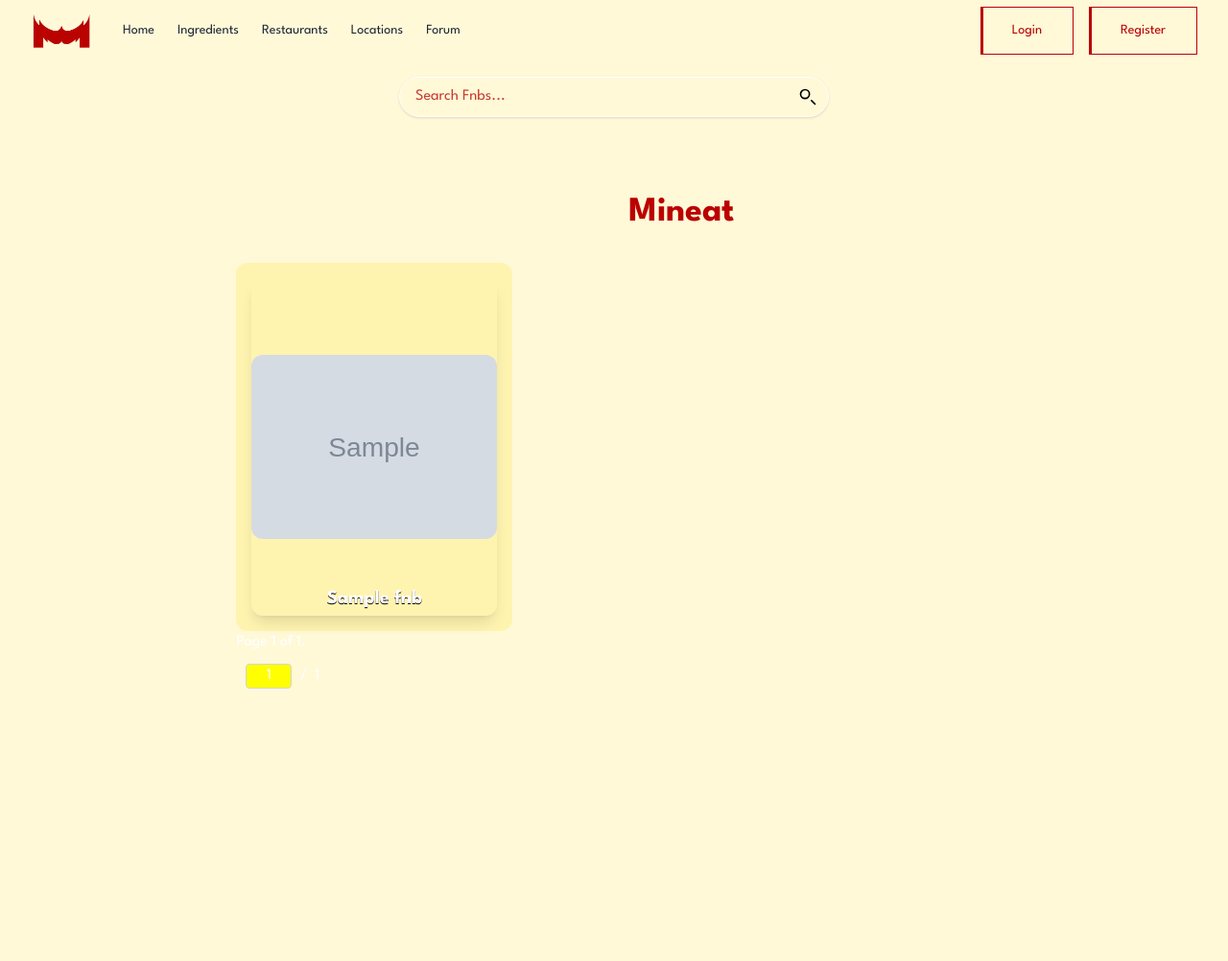
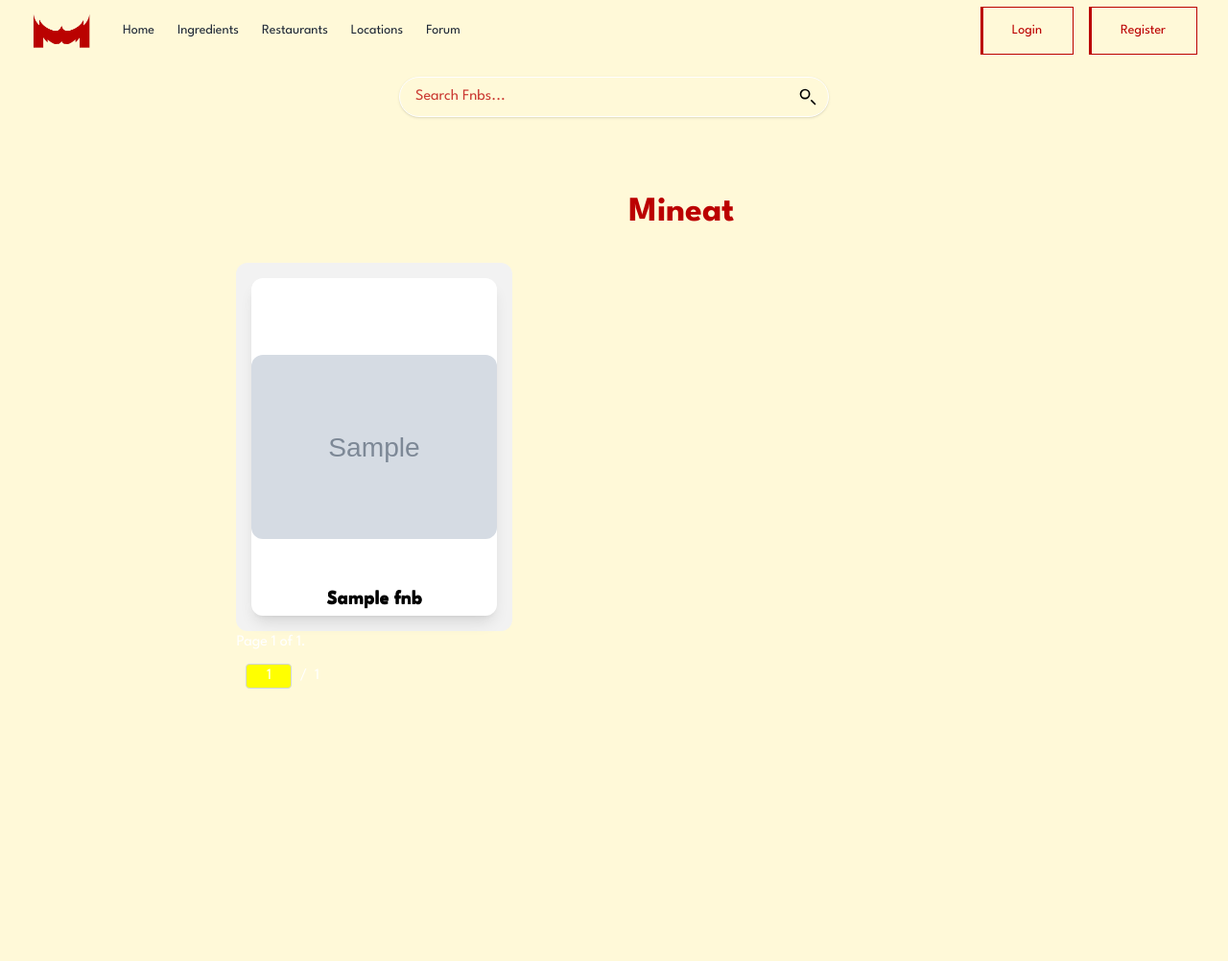
Before and after one commit to C04-PBP/mineat, a Django app: page /filter/ in a window 1280 px wide. Shown: the whole page at 96% size. Run offline with Django 5.2, Linux system fonts and the light colour scheme; tables that the repository leaves empty hold one stand-in row (values such as "Sample post"); grey boxes marked "Sample" are stand-in pictures; some libraries are stand-ins or nearby versions.

Commit message:
Merubah warna text dalam fnb

```diff
--- a/fnb/templates/fnb_card.html
+++ b/fnb/templates/fnb_card.html
@@ -30,7 +30,7 @@
         bottom: 10px;
         width: 100%;
         text-align: center;
-        color: white;
+        color: black;
         transform: translateY(30px) translateZ(50px);
         transition: transform 0.3s ease;
     }
@@ -63,8 +63,8 @@
 
 {% block content %}
 <a class="tilt-card-container" href='{% url "review:show_review" %}?id={{ fnb.id }}'>
-    <div class="tilt-card relative h-96 w-72 rounded-xl bg-gradient-to-br from-[#FFF3B0] to-[#FFF3B0]">
-        <div class="image-container absolute inset-4 grid place-content-center rounded-xl shadow-lg"
+    <div class="tilt-card relative h-96 w-72 rounded-xl bg-gradient-to-br from-[#F2F2F2] to-[#F2F2F2]">
+        <div class="image-container absolute inset-4 grid place-content-center rounded-xl shadow-lg bg-white"
             style="transform: translateZ(75px);">
             <img src="{{ fnb.image }}" alt="{{ fnb.name }}" class="rounded-xl object-cover h-full w-full" />
 
@@ -72,7 +72,7 @@
 
             <div class="text-content">
                 <p class="text-center text-xl font-bold [text-shadow:_0_1px_0_rgb(0_0_0_/_100%)]">{{ fnb.name }}</p>
-                <p class="text-center text-l description [text-shadow:_0_1px_0_rgb(0_0_0_/_80%)]" >{{ fnb.description }}</p>
+                <p class="text-center text-l description [text-shadow:_0_1px_0_rgb(0_0_0_/_40%)]" >{{ fnb.description }}</p>
             </div>
         </div>
     </div>
```
